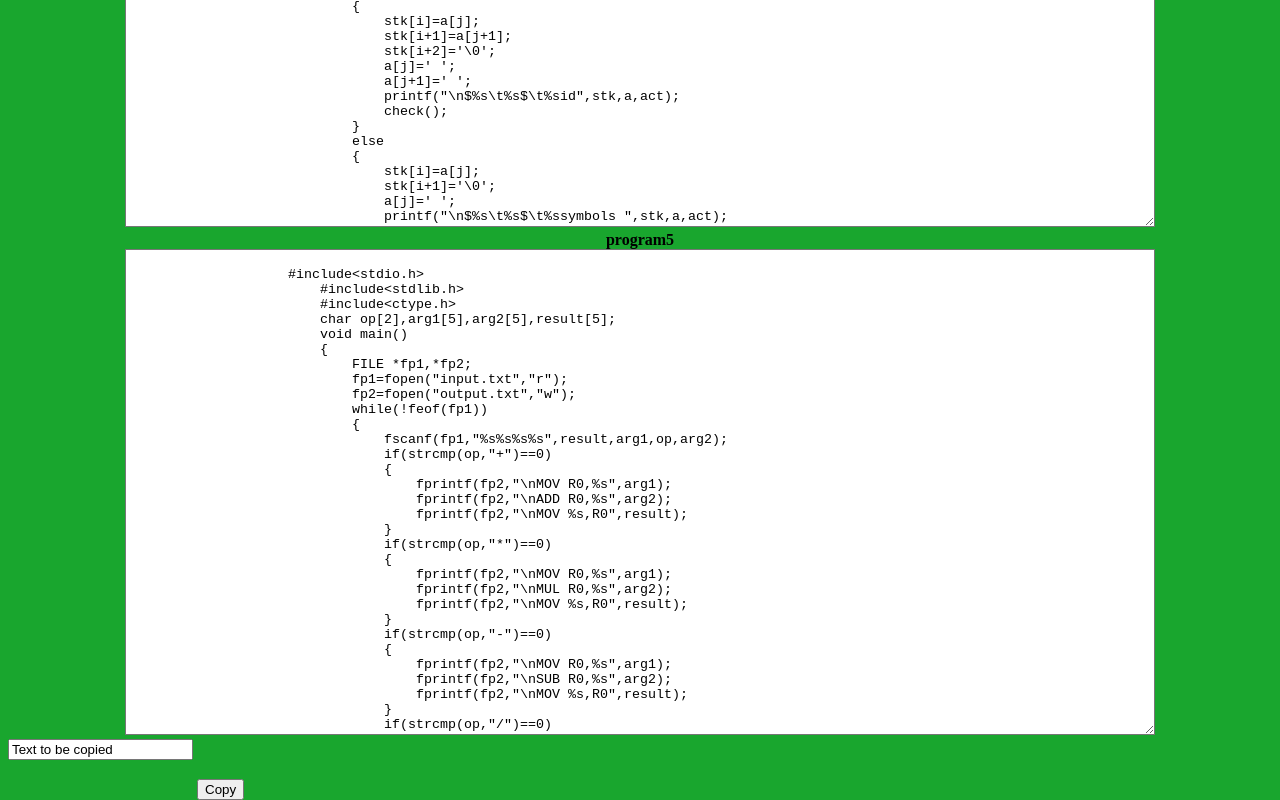
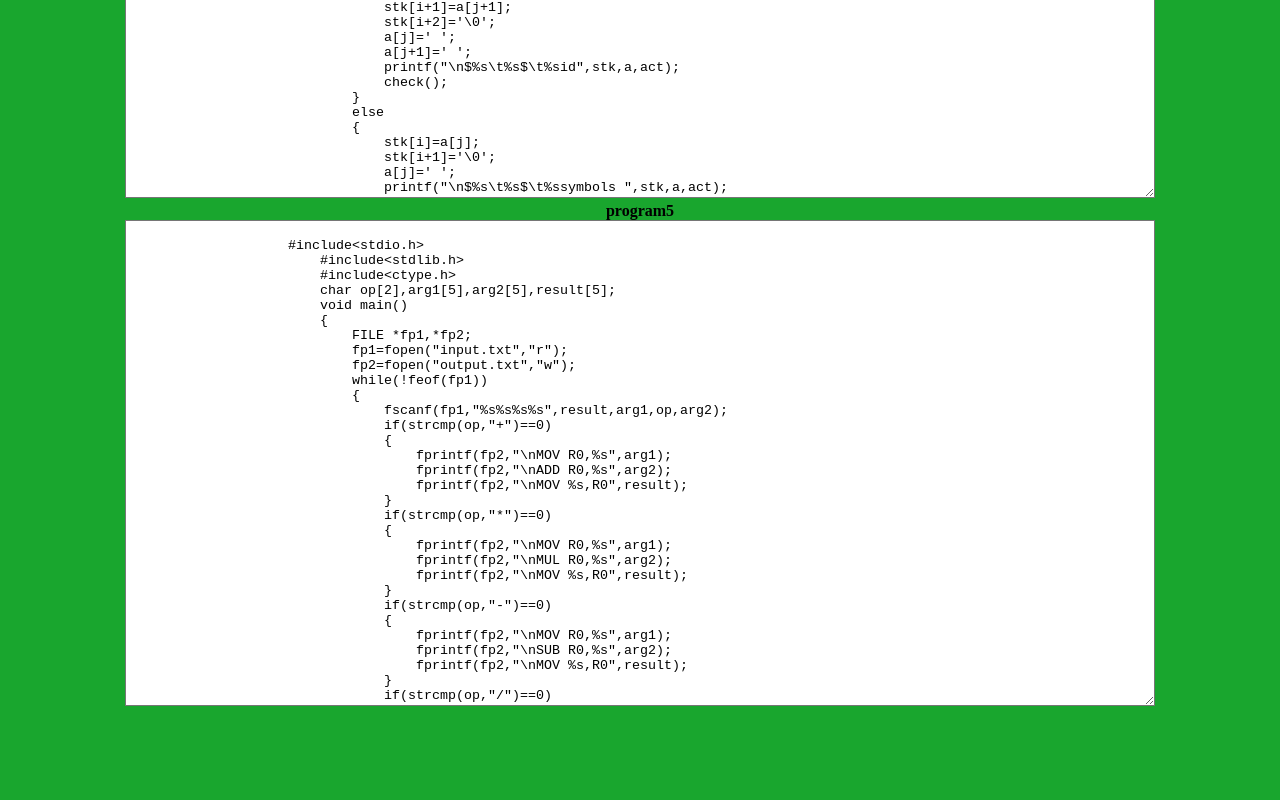
Before and after one commit to afthabkkk/game, a plain HTML site: page index.html in a window 1280 px wide. Shown: the part 1947-2747 px from the top of the page. After the commit the page ends 2665 px from the top, so only its background shows below. Drawn offline with Linux system fonts and the light colour scheme.

Commit message:
commitimg

```diff
--- a/index.html
+++ b/index.html
@@ -7,7 +7,7 @@
     <title>Document</title>
 </head>
 <body>
-    <button onclick="copyToClipboard()">Copy</button>
+
     <style>
         button {
             position: relative;
@@ -440,8 +440,6 @@ extern yylval;
 
 
 
-            <input type="text" id="myInput" value="Text to be copied">
-            <button onclick="copyToClipboard()">Copy</button>
 
 
 
```
